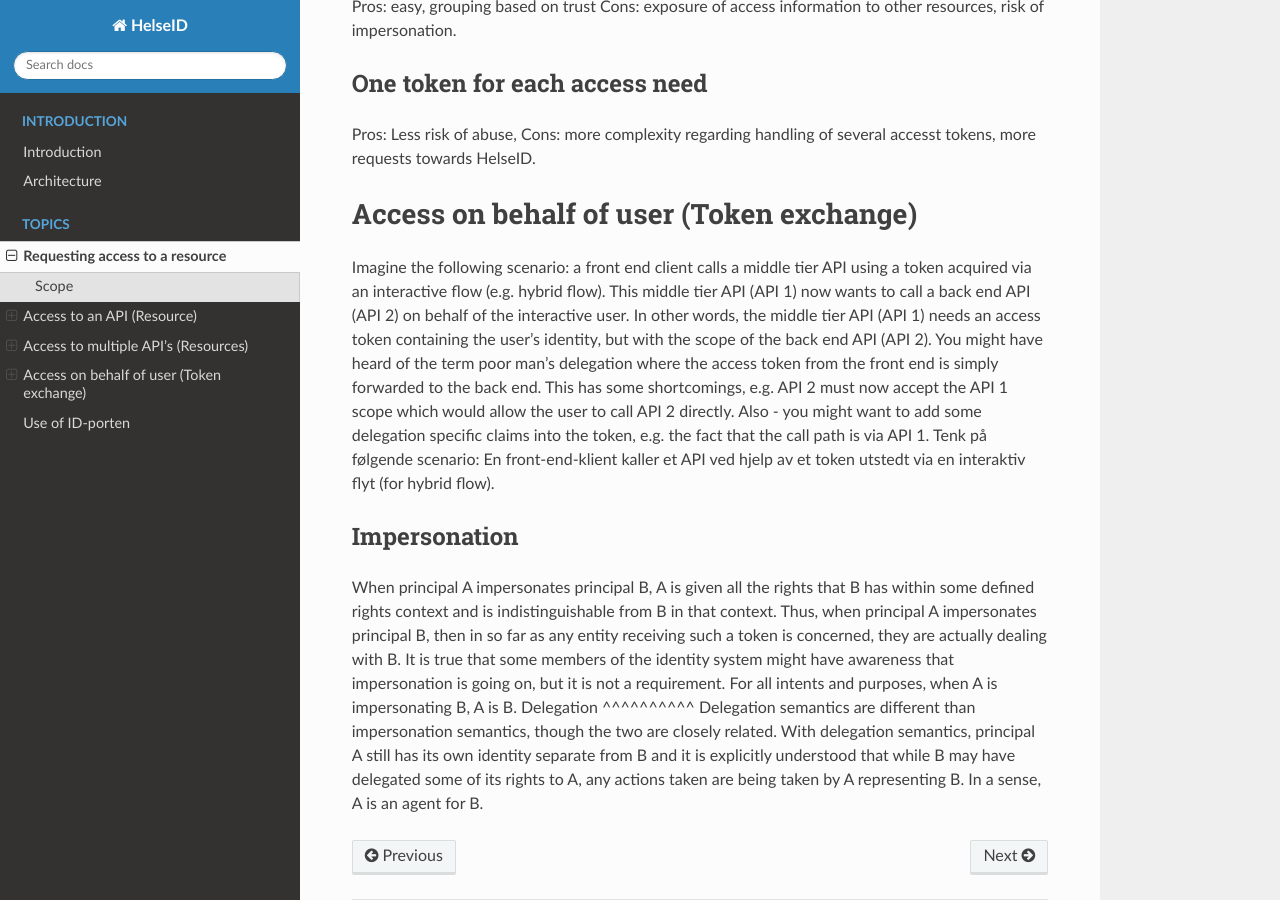
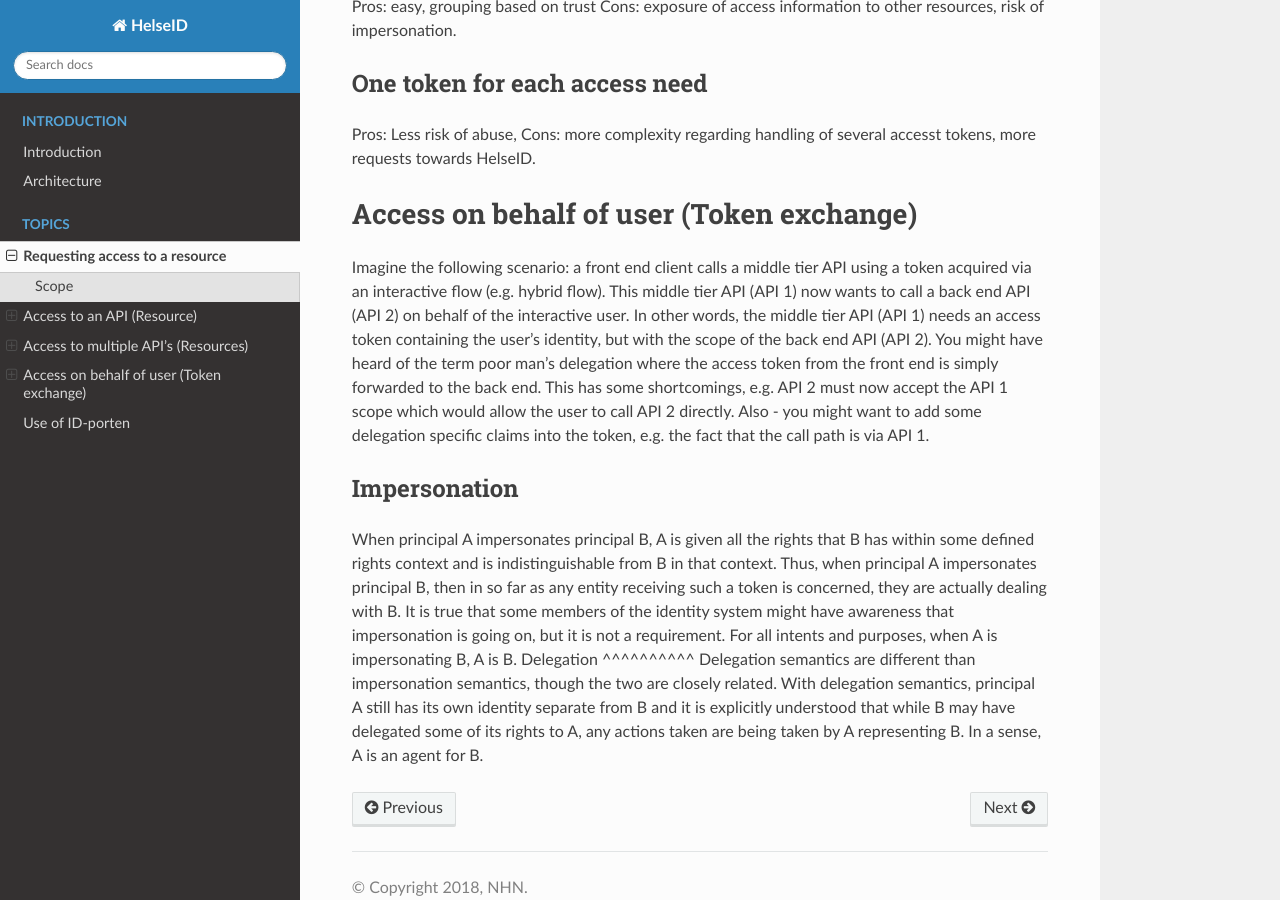
Before and after one commit to HelseID/HelseID-Public, a Sphinx documentation site: the page built from docs/topics/access_resource.rst, in a window 1280 px wide and 900 px high, scrolled down 1447 px. Built offline with Sphinx 7.4.7 and the Read the Docs theme 2.0.0, drawn with Linux system fonts in a browser that asks for light colours; pages that are not in the unit, such as notebooks, are missing from menus.

Commit message:
forgot to remove some norwegian text

```diff
--- a/docs/topics/access_resource.rst
+++ b/docs/topics/access_resource.rst
@@ -46,7 +46,6 @@ Access on behalf of user (Token exchange)
 Imagine the following scenario: a front end client calls a middle tier API using a token acquired via an interactive flow (e.g. hybrid flow). This middle tier API (API 1) now wants to call a back end API (API 2) on behalf of the interactive user.
 In other words, the middle tier API (API 1) needs an access token containing the user’s identity, but with the scope of the back end API (API 2). You might have heard of the term poor man’s delegation where the access token from the front end is simply forwarded to the back end.
 This has some shortcomings, e.g. API 2 must now accept the API 1 scope which would allow the user to call API 2 directly. Also - you might want to add some delegation specific claims into the token, e.g. the fact that the call path is via API 1.
-Tenk på følgende scenario: En front-end-klient kaller et API ved hjelp av et token utstedt via en interaktiv flyt (for hybrid flow).
 
 Impersonation
 ^^^^^^^^^^^^^
```
